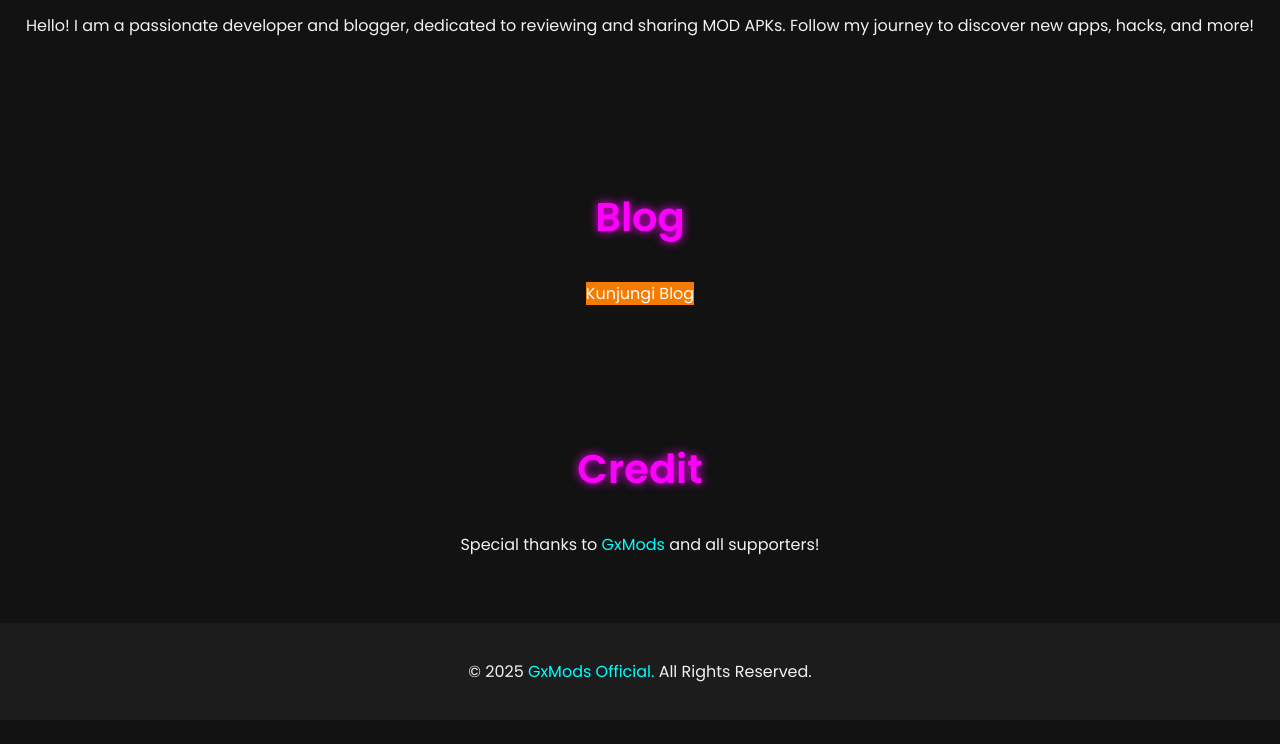
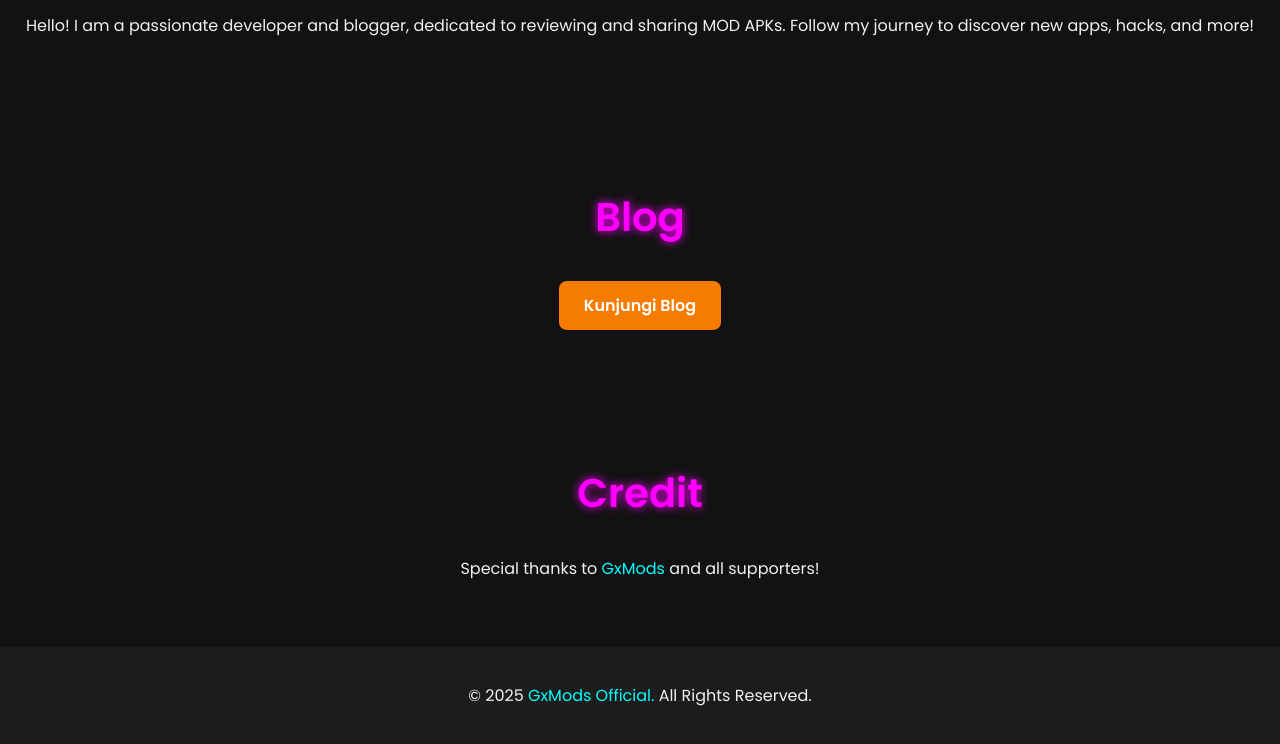
Before and after one commit to GxModsOfficial/GxMods-Official, a plain HTML site: page index.html in a window 1280 px wide. Shown: the part 693-1437 px from the top of the page. Before the commit the page ends 1413 px from the top, so only its background shows below. Drawn offline with nearby package versions, Linux system fonts and the light colour scheme.

Commit message:
index.html

```diff
--- a/index.html
+++ b/index.html
@@ -218,7 +218,9 @@
   <!-- Blog -->
   <section id="blog" data-aos="fade-right">
     <h2>Blog</h2>
+     <div class="btn-container">
     <a href="https://gxmods-apkmod.blogspot.com/" target="_blank" class="btn-blog">Kunjungi Blog</a>
+     </div>
   </section>
 
   <!-- Contact
```
